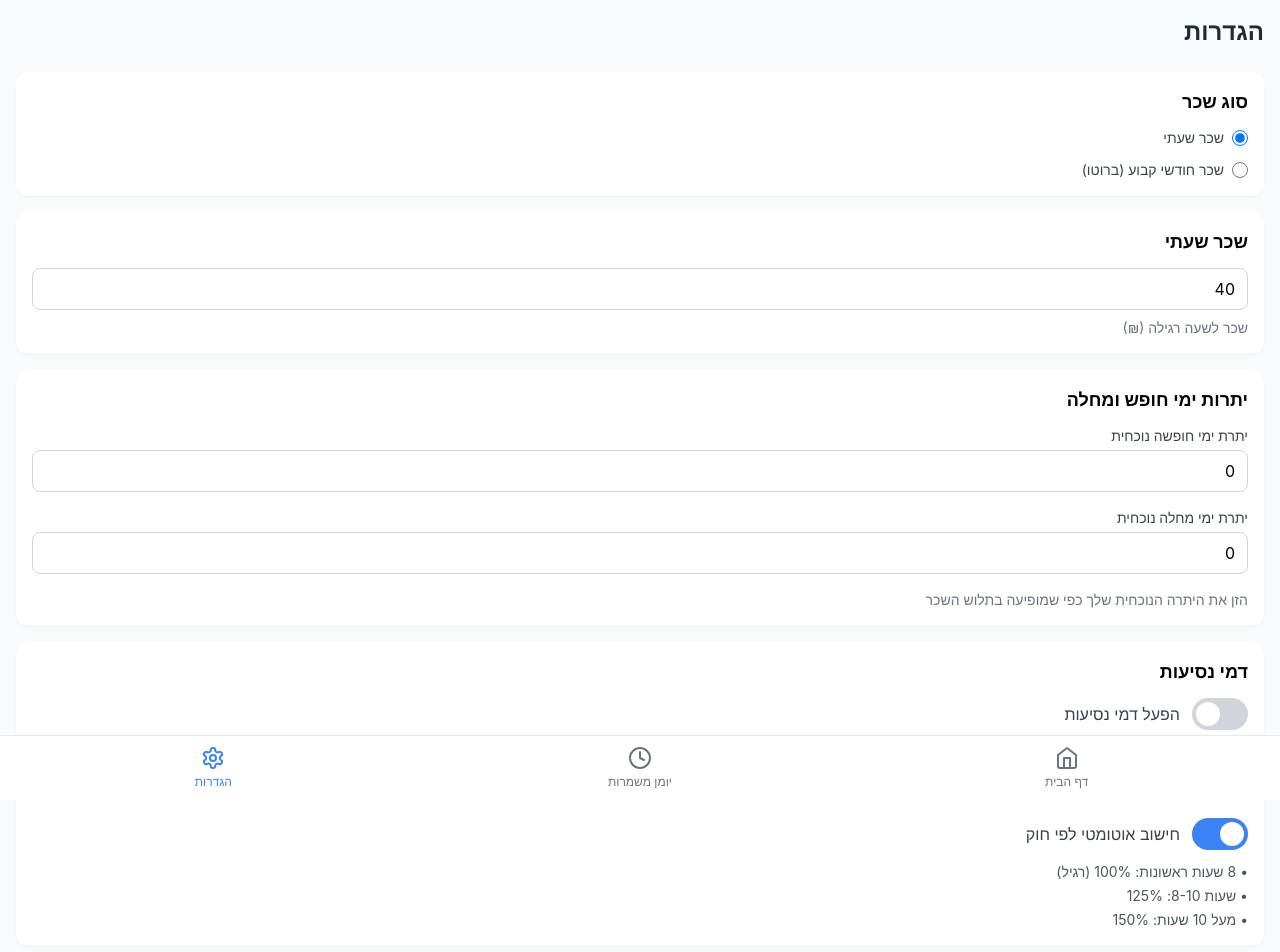
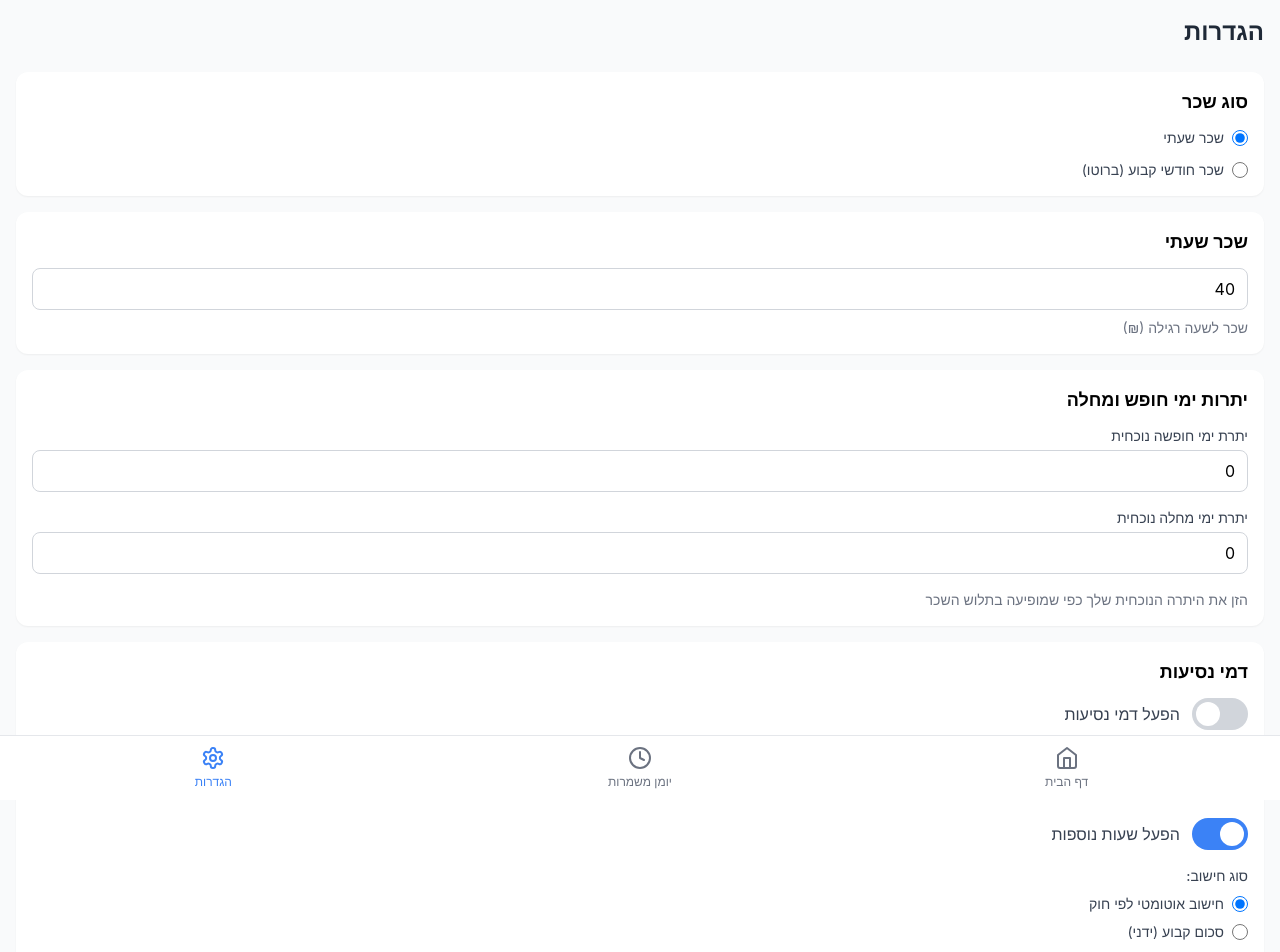
Before and after one commit to MatanDar/salary-tracker, a React (Vite) app: page /settings in a window 1280 px wide. Shown: the top 952 px of the page. Built offline with nearby package versions, Linux system fonts and the light colour scheme; no server answers; the database is empty.

Commit message:
Add manual overtime mode and settings

```diff
--- a/src/context/AppContextWithFirebase.tsx
+++ b/src/context/AppContextWithFirebase.tsx
@@ -31,6 +31,8 @@ const defaultSettings: Settings = {
   },
   overtime: {
     enabled: true,
+    mode: 'automatic',
+    manualAmount: 0,
   },
   shabbatPremium: {
     enabled: false,
--- a/src/pages/Settings.tsx
+++ b/src/pages/Settings.tsx
@@ -190,20 +190,73 @@ export function Settings() {
       {/* Overtime */}
       <Card className="mb-4">
         <h2 className="text-lg font-semibold mb-3">שעות נוספות</h2>
+        <div className="space-y-4">
           <Toggle
             checked={settings.overtime.enabled}
             onChange={(enabled) =>
-            updateSettings({ overtime: { enabled } })
+              updateSettings({ overtime: { ...settings.overtime, enabled } })
             }
-          label="חישוב אוטומטי לפי חוק"
+            label="הפעל שעות נוספות"
           />
+
           {settings.overtime.enabled && (
-          <div className="mt-3 text-sm text-gray-600 space-y-1">
+            <>
+              <div className="space-y-2">
+                <p className="text-sm font-medium text-gray-700">סוג חישוב:</p>
+                <label className="flex items-center gap-2">
+                  <input
+                    type="radio"
+                    checked={(settings.overtime.mode || 'automatic') === 'automatic'}
+                    onChange={() =>
+                      updateSettings({
+                        overtime: { ...settings.overtime, mode: 'automatic' },
+                      })
+                    }
+                    className="w-4 h-4 text-blue-600"
+                  />
+                  <span className="text-sm text-gray-700">חישוב אוטומטי לפי חוק</span>
+                </label>
+                <label className="flex items-center gap-2">
+                  <input
+                    type="radio"
+                    checked={settings.overtime.mode === 'manual'}
+                    onChange={() =>
+                      updateSettings({
+                        overtime: { ...settings.overtime, mode: 'manual' },
+                      })
+                    }
+                    className="w-4 h-4 text-blue-600"
+                  />
+                  <span className="text-sm text-gray-700">סכום קבוע (ידני)</span>
+                </label>
+              </div>
+
+              {(settings.overtime.mode || 'automatic') === 'automatic' ? (
+                <div className="mt-3 text-sm text-gray-600 space-y-1 bg-blue-50 p-3 rounded-lg">
                   <p>• 8 שעות ראשונות: 100% (רגיל)</p>
                   <p>• שעות 8-10: 125%</p>
                   <p>• מעל 10 שעות: 150%</p>
                 </div>
+              ) : (
+                <Input
+                  type="number"
+                  step="0.01"
+                  label="סכום שעות נוספות חודשי (₪)"
+                  value={settings.overtime.manualAmount || 0}
+                  onChange={(e) =>
+                    updateSettings({
+                      overtime: {
+                        ...settings.overtime,
+                        manualAmount: parseFloat(e.target.value) || 0,
+                      },
+                    })
+                  }
+                  placeholder="0"
+                />
               )}
+            </>
+          )}
+        </div>
       </Card>
 
       {/* Shabbat Premium */}
--- a/src/pages/ShiftLog.tsx
+++ b/src/pages/ShiftLog.tsx
@@ -330,7 +330,9 @@ export function ShiftLog() {
                   )}
                   {summary.overtime125Pay > 0 && (
                     <div className="flex justify-between">
-                      <span className="text-gray-600">שעות נוספות 125%:</span>
+                      <span className="text-gray-600">
+                        {settings.overtime.mode === 'manual' ? 'שעות נוספות:' : 'שעות נוספות 125%:'}
+                      </span>
                       <span className="font-medium">₪{summary.overtime125Pay.toFixed(2)}</span>
                     </div>
                   )}
--- a/src/types/index.ts
+++ b/src/types/index.ts
@@ -48,6 +48,8 @@ export interface Settings {
   travelPay: TravelPay;
   overtime: {
     enabled: boolean;
+    mode?: 'automatic' | 'manual'; // automatic = חישוב אוטומטי, manual = סכום ידני
+    manualAmount?: number; // סכום ידני לשעות נוספות (₪)
   };
   shabbatPremium: {
     enabled: boolean;
--- a/src/utils/salaryCalculations.ts
+++ b/src/utils/salaryCalculations.ts
@@ -88,11 +88,22 @@ export function calculateMonthlySummary(
     }
   }
 
+  // Handle manual overtime mode
+  if (settings.overtime.enabled && settings.overtime.mode === 'manual') {
+    // Replace calculated overtime with manual amount
+    overtime125Pay = settings.overtime.manualAmount || 0;
+    overtime150Pay = 0; // Clear the 150% when using manual
+  }
+
   let grossTotal: number;
 
   // If monthly salary - use fixed amount, otherwise calculate from hours
   if (settings.salaryType === 'monthly') {
     grossTotal = settings.monthlySalary + (settings.monthlyAllowances || 0) + travelPay;
+    // Add manual overtime to monthly salary if enabled
+    if (settings.overtime.enabled && settings.overtime.mode === 'manual') {
+      grossTotal += settings.overtime.manualAmount || 0;
+    }
   } else {
     grossTotal = regularPay + overtime125Pay + overtime150Pay + shabbatHolidayPay + travelPay;
   }
```
Lines whose indentation alone changed are shown as unchanged.
